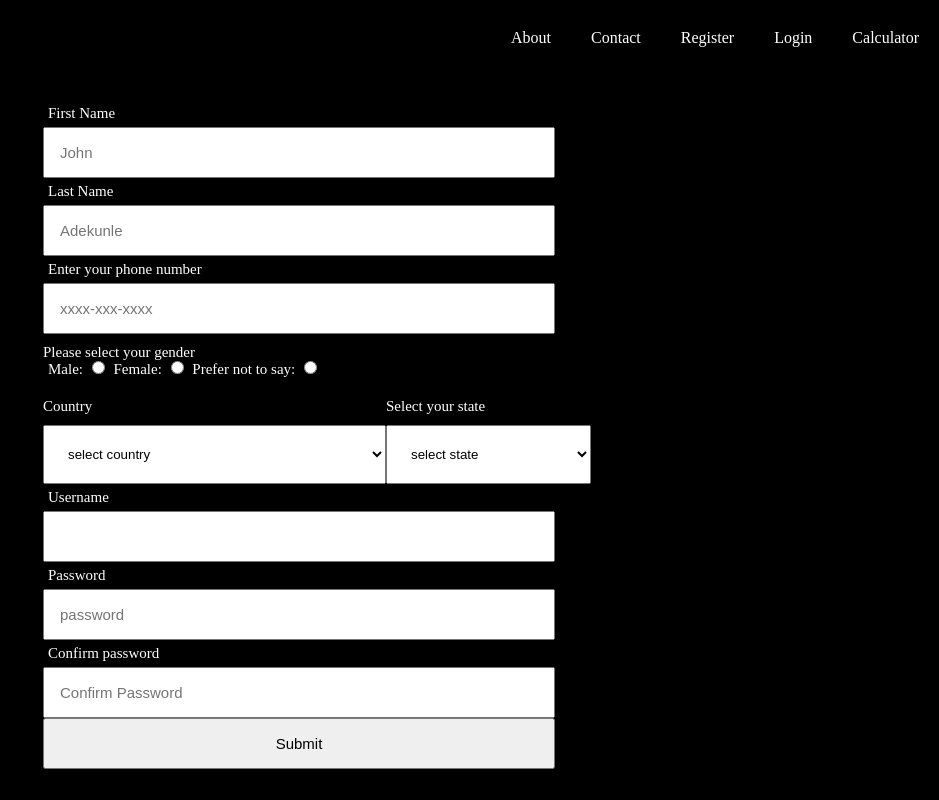
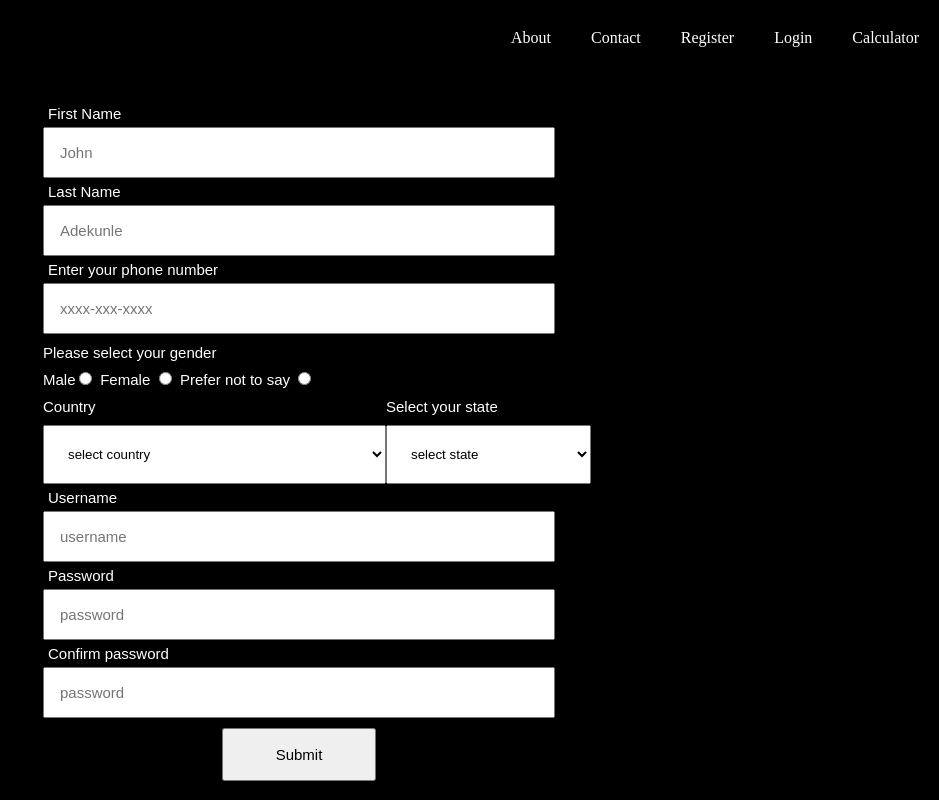
Before and after one commit to Nakachukwu/Portfolio, a plain HTML site: page register.html in a window 1280 px wide. Shown: the whole page, without its empty margins (341-1280 px from the left). Drawn offline with Linux system fonts and the light colour scheme.

Commit message:
form method update

```diff
--- a/a-school.css
+++ b/a-school.css
@@ -115,6 +115,7 @@ body {
 label[for="female"],
 label[for="other"] {
   font-size: 15px;
+  padding: 40px 0px;
 }
 
 .register_body {
@@ -122,6 +123,7 @@ label[for="other"] {
   margin: 0 auto;
   width: 40%;
   font-size: 12px;
+  font-family: sans-serif;
 }
 
 .register_body form label[for="male"],
@@ -133,6 +135,13 @@ label[for="other"] {
 label {
   padding: 15px;
   font-size: 15px;
+}
+
+.register_body form input[type="submit"] {
+  width: 30%;
+  padding: 16px;
+  margin: 0 auto;
+  margin-top: 10px;
 }
 
 .register_content label {
@@ -149,7 +158,7 @@ label {
   flex-direction: column;
 }
 
-.register_content .gender {
+.register_content .gender > p {
   padding: 10px 0px;
   font-size: 15px;
 }
--- a/register.html
+++ b/register.html
@@ -5,6 +5,12 @@
     <meta http-equiv="X-UA-Compatible" content="IE=edge" />
     <meta name="viewport" content="width=device-width, initial-scale=1.0" />
     <link rel="stylesheet" href="a-school.css" />
+    <link rel="preconnect" href="https://fonts.googleapis.com" />
+    <link rel="preconnect" href="https://fonts.gstatic.com" crossorigin />
+    <link
+      href="https://fonts.googleapis.com/css2?family=Montserrat:wght@200&family=Roboto:wght@100;400&family=Shadows+Into+Light&display=swap"
+      rel="stylesheet"
+    />
     <title>Registration Page</title>
   </head>
   <body>
@@ -22,7 +28,7 @@
 
     <section class="register_body">
       <div class="register_content">
-        <form action="">
+        <form action="" method="post">
           <label for="firstname">First Name</label>
           <input
             type="text"
@@ -50,11 +56,11 @@
           />
           <div class="gender">
             <p>Please select your gender</p>
-            <label for="male">Male:</label>
+            <label for="male">Male</label>
             <input type="radio" id="male" name="gender" value="male" />
-            <label for="female">Female:</label>
+            <label for="female">Female</label>
             <input type="radio" id="female" name="gender" value="male" />
-            <label for="other">Prefer not to say:</label>
+            <label for="other">Prefer not to say</label>
             <input type="radio" id="other" name="gender" value="male" />
           </div>
           <div class="c_and_s">
@@ -370,7 +376,13 @@
           </div>
 
           <label for="username">Username</label>
-          <input type="text" id="username" name="username" required />
+          <input
+            type="text"
+            id="username"
+            name="username"
+            placeholder="username"
+            required
+          />
 
           <label for="password">Password</label>
           <input
@@ -385,7 +397,7 @@
           <label for="confirm_password">Confirm password</label>
           <input
             type="password"
-            placeholder="Confirm Password"
+            placeholder="password"
             name="password"
             id="confirm_password"
             pattern="(?=.*\d)(?=.*[a-z])(?=.*[A-Z]).{8,}"
```
